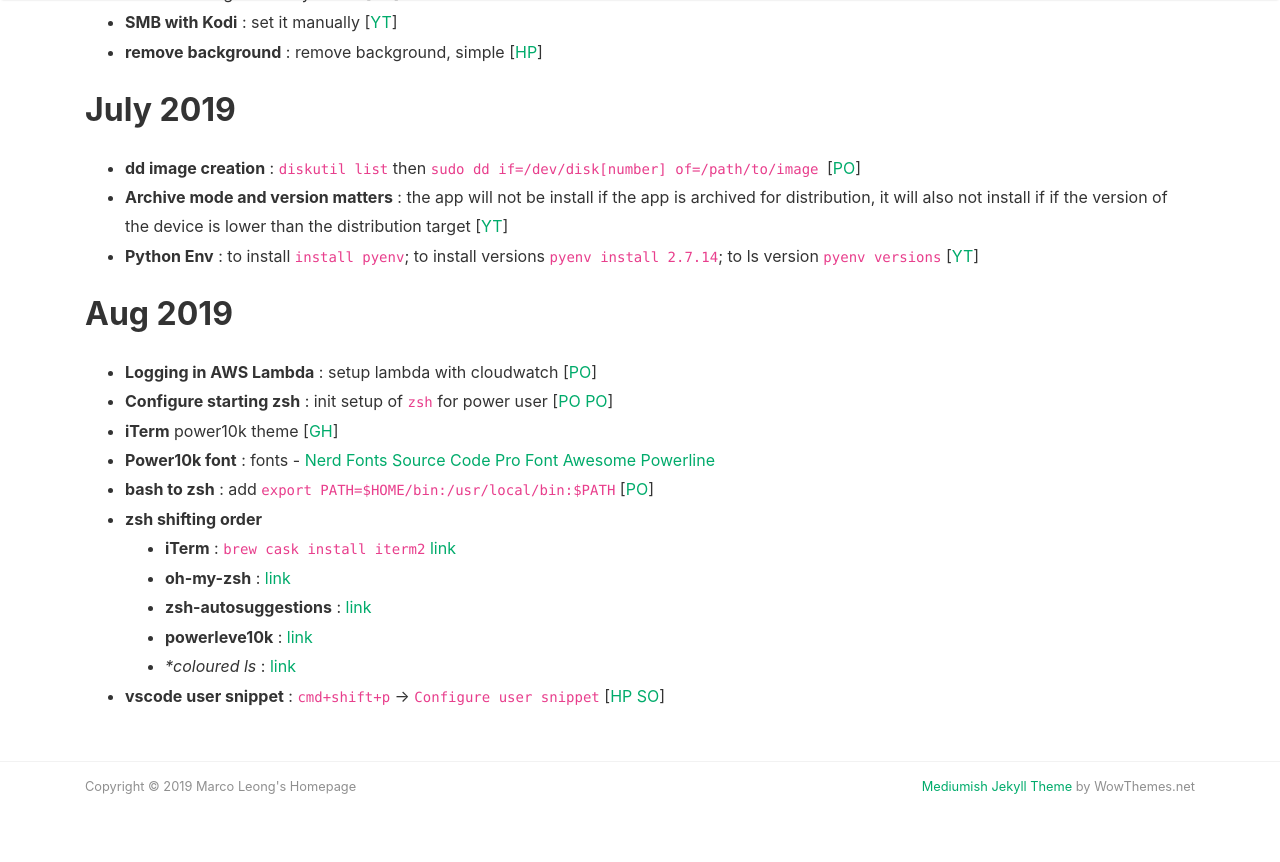
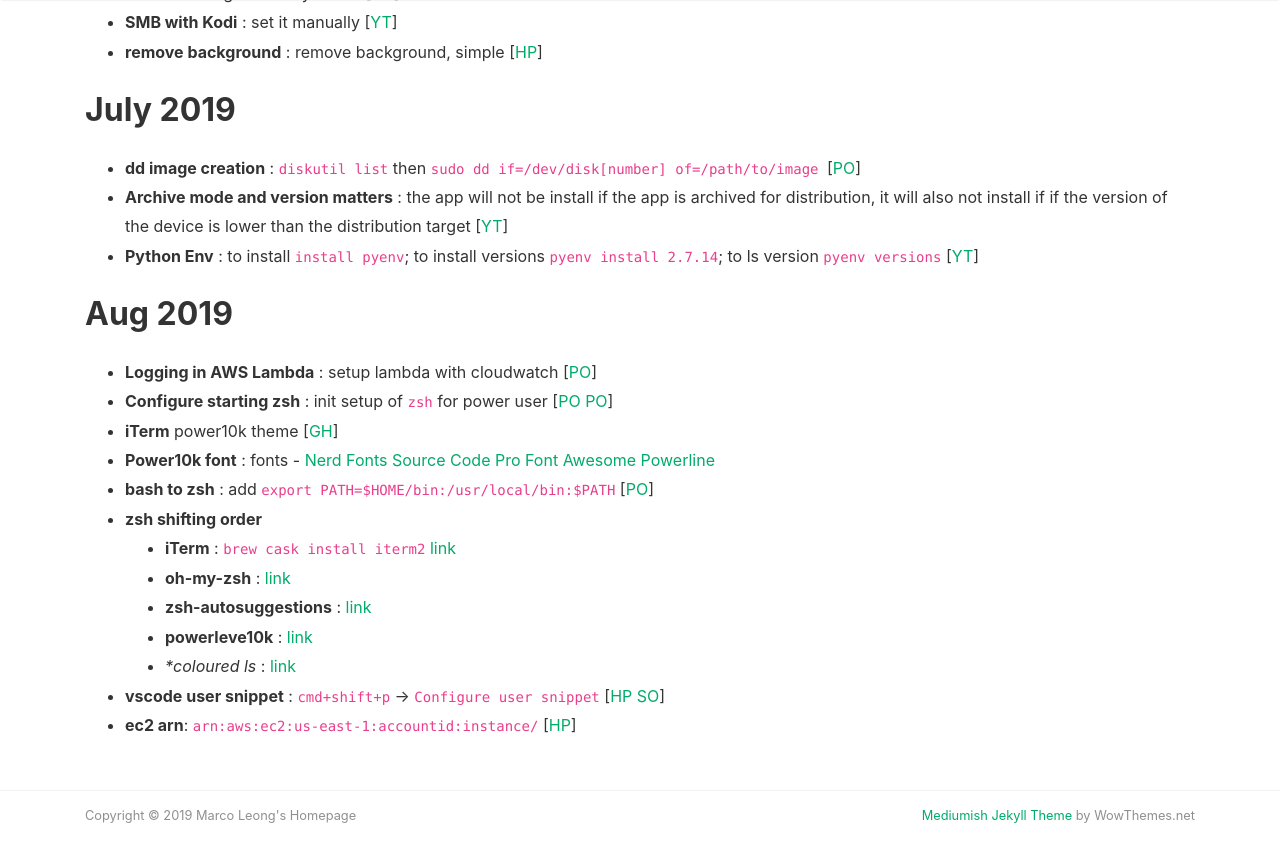
Before and after one commit to MarcoLeongDev/MarcoLeongDev.github.io, a Jekyll site: the page built from journey.md, in a window 1280 px wide and 900 px high, scrolled down 3417 px. Shown: the top 862 px of the window. Built offline with Jekyll 4.4.1, drawn with Linux system fonts in a browser that asks for light colours; nearby versions of some CDN libraries; our own code applies the rules of GitHub Pages for plain Markdown files.

Commit message:
Update journey.md

```diff
--- a/journey.md
+++ b/journey.md
@@ -110,6 +110,7 @@
     - **powerleve10k** : [link](https://github.com/romkatv/powerlevel10k)
     - **coloured ls* : [link](https://apple.stackexchange.com/questions/33677/how-can-i-configure-mac-terminal-to-have-color-ls-output)
 - **vscode user snippet** : `cmd+shift+p` -> `Configure user snippet` [[HP](https://code.visualstudio.com/docs/editor/userdefinedsnippets) [SO](https://stackoverflow.com/questions/2392766/multiline-strings-in-json)]
+- **ec2 arn**: `arn:aws:ec2:us-east-1:accountid:instance/` [[HP](https://aws.amazon.com/blogs/security/demystifying-ec2-resource-level-permissions/)]
 
 
 
```
